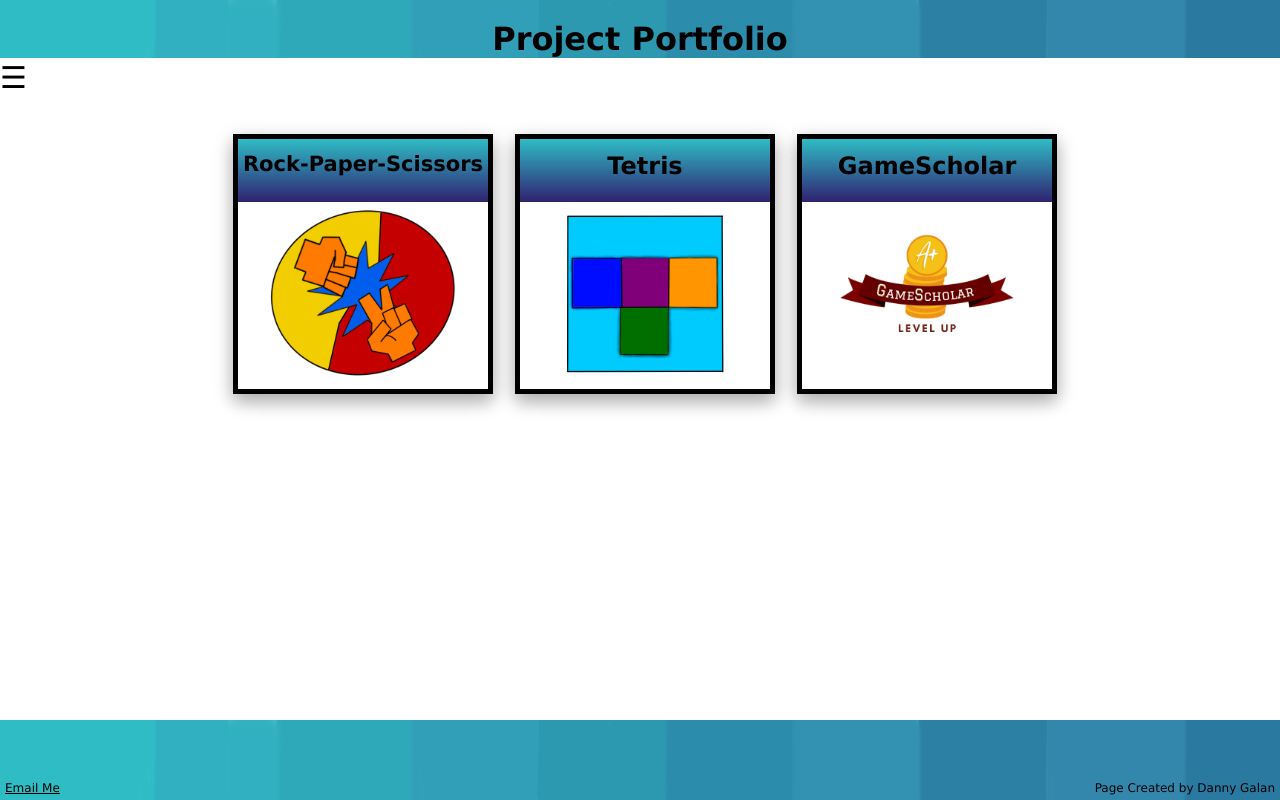
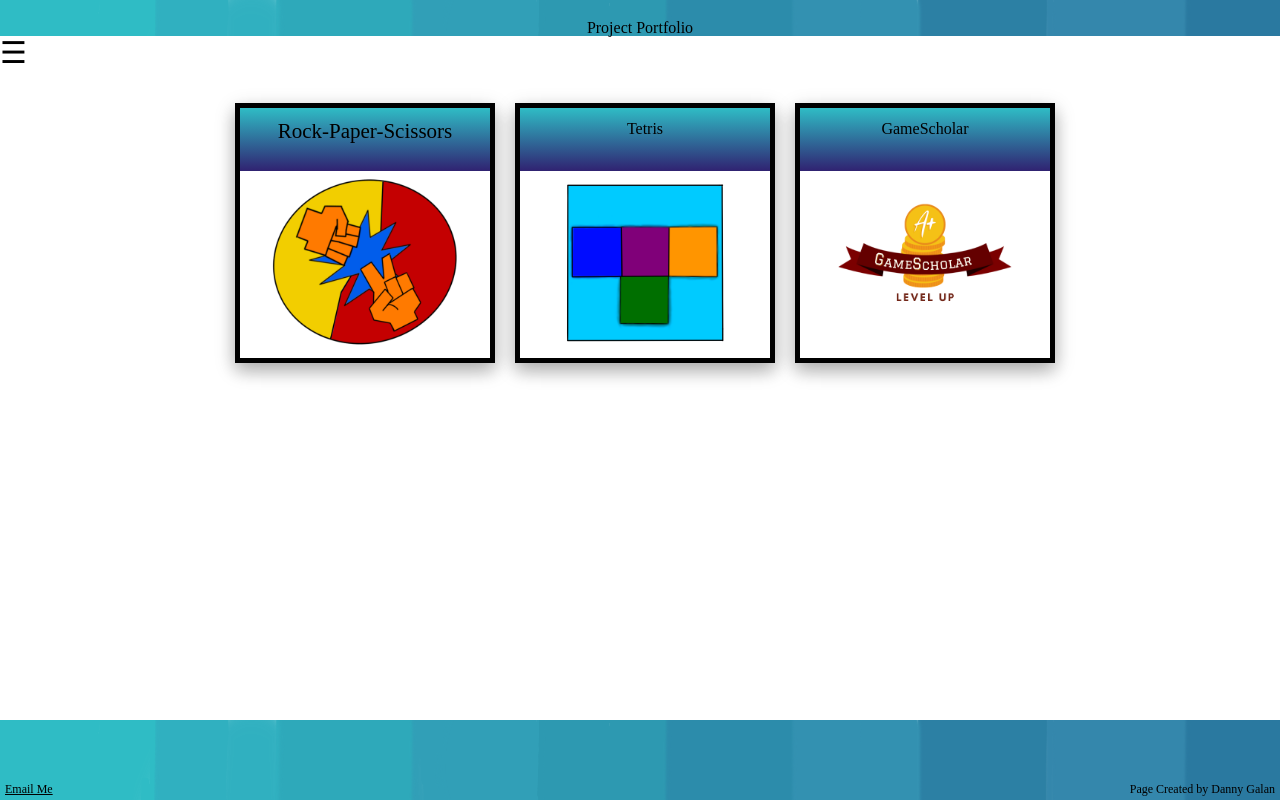
Before and after one commit to danG02/Web-Portfolio, a plain HTML site: page projects.html in a window 1280 px wide. Drawn offline with Linux system fonts and the light colour scheme.

Commit message:
Reset css format

```diff
--- a/project.css
+++ b/project.css
@@ -1,3 +1,53 @@
+/* http://meyerweb.com/eric/tools/css/reset/
+   v2.0 | 20110126
+   License: none (public domain)
+*/
+
+html, body, div, span, applet, object, iframe,
+h1, h2, h3, h4, h5, h6, p, blockquote, pre,
+a, abbr, acronym, address, big, cite, code,
+del, dfn, em, img, ins, kbd, q, s, samp,
+small, strike, strong, sub, sup, tt, var,
+b, u, i, center,
+dl, dt, dd, ol, ul, li,
+fieldset, form, label, legend,
+table, caption, tbody, tfoot, thead, tr, th, td,
+article, aside, canvas, details, embed,
+figure, figcaption, footer, header, hgroup,
+menu, nav, output, ruby, section, summary,
+time, mark, audio, video {
+	margin: 0;
+	padding: 0;
+	border: 0;
+	font-size: 100%;
+	font: inherit;
+	vertical-align: baseline;
+}
+/* HTML5 display-role reset for older browsers */
+article, aside, details, figcaption, figure,
+footer, header, hgroup, menu, nav, section {
+	display: block;
+}
+body {
+	line-height: 1;
+}
+ol, ul {
+	list-style: none;
+}
+blockquote, q {
+	quotes: none;
+}
+blockquote:before, blockquote:after,
+q:before, q:after {
+	content: '';
+	content: none;
+}
+table {
+	border-collapse: collapse;
+	border-spacing: 0;
+}
+
+
 * {
   margin: 0;
   padding: 0;
```
Also changed, not shown: index.html (+2 -13 lines), projects.html (+2 -8 lines).
